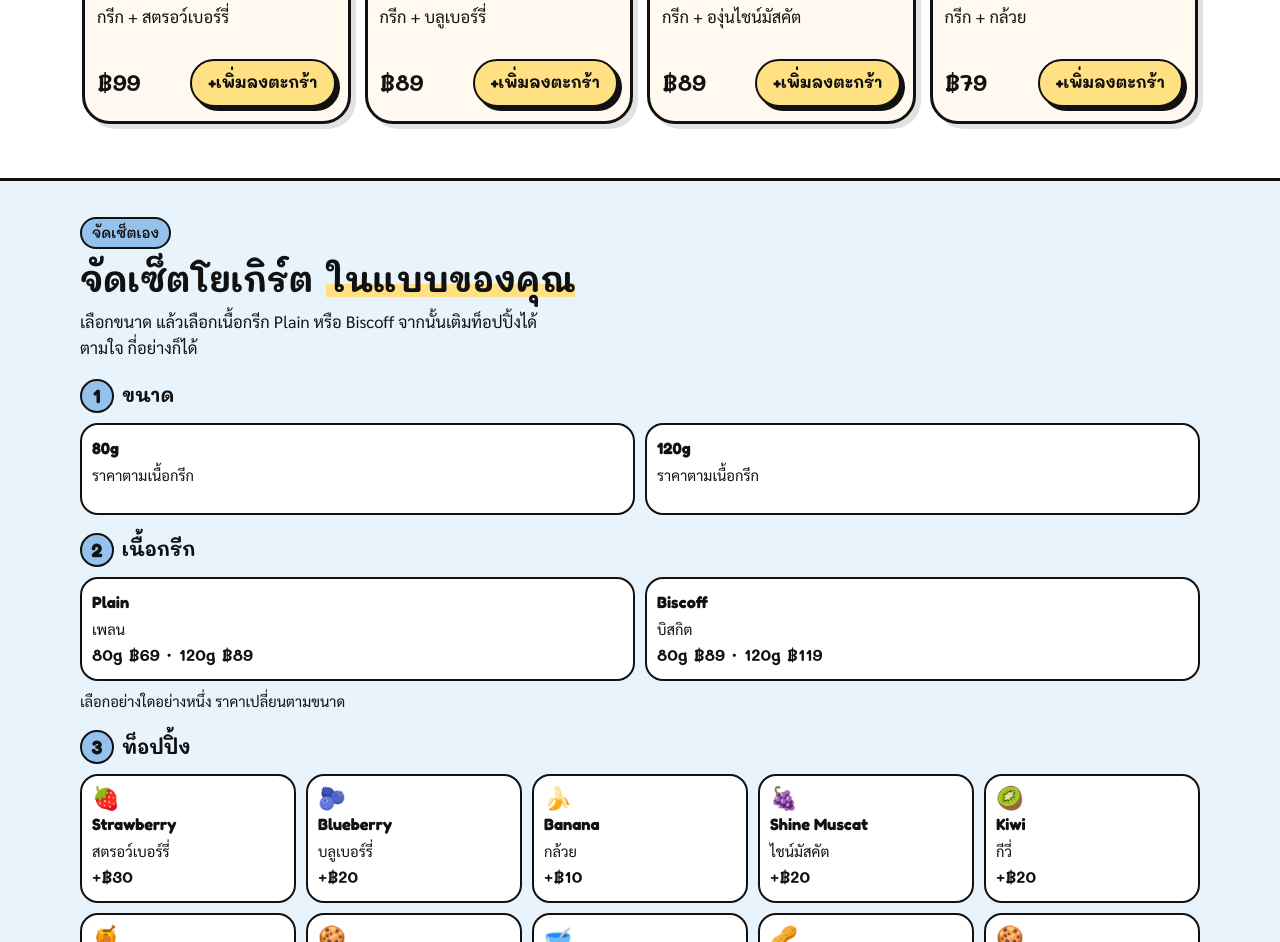
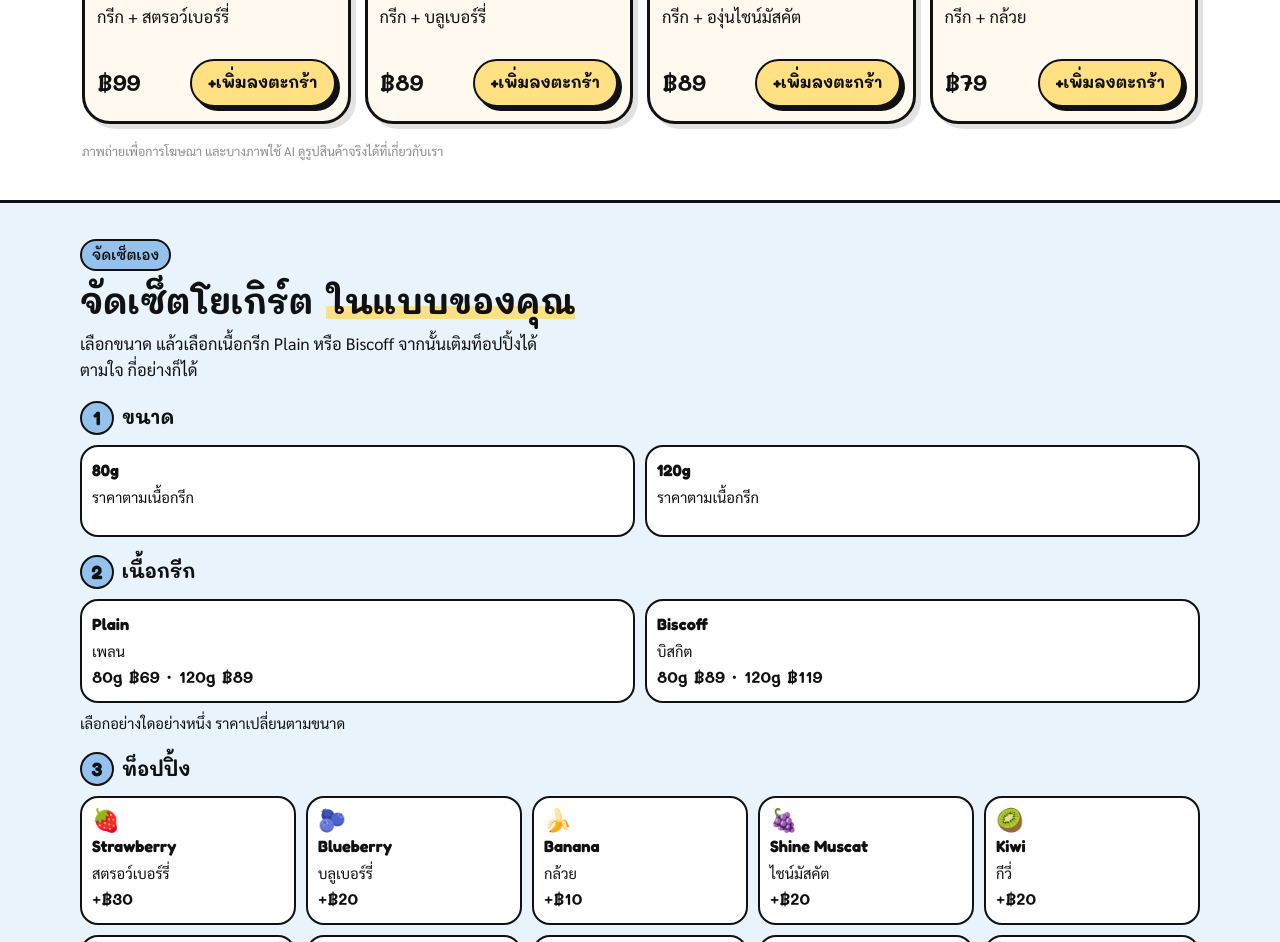
Before and after one commit to Whytyx/sudgreeek, a plain HTML site: page index.html in a window 1280 px wide. Shown: the part 1690-2632 px from the top of the page. Drawn offline with Linux system fonts and the light colour scheme.

Commit message:
Add a small ad-photo note under the menu.

```diff
--- a/css/style.css
+++ b/css/style.css
@@ -369,6 +369,14 @@ h2 .hl {
   border: 2px dashed var(--ink);
   border-radius: 18px;
   background: var(--cream);
+}
+
+.photo-note {
+  margin: 0 2px 4px;
+  max-width: 36em;
+  font-size: 0.78rem;
+  line-height: 1.45;
+  color: rgba(17, 17, 17, 0.48);
 }
 
 /* Builder */
--- a/index.html
+++ b/index.html
@@ -16,7 +16,7 @@
   <link rel="preconnect" href="https://fonts.googleapis.com">
   <link rel="preconnect" href="https://fonts.gstatic.com" crossorigin>
   <link href="https://fonts.googleapis.com/css2?family=Fredoka:wght@500;600;700&family=Mali:wght@500;600;700&family=Sarabun:wght@400;500;600;700&display=swap" rel="stylesheet">
-  <link rel="stylesheet" href="css/style.css?v=5">
+  <link rel="stylesheet" href="css/style.css?v=6">
 </head>
 <body>
   <a class="skip" href="#main">ข้ามไปเนื้อหา</a>
@@ -173,6 +173,7 @@
             </div>
           </article>
         </div>
+        <p class="photo-note">ภาพถ่ายเพื่อการโฆษณา และบางภาพใช้ AI ดูรูปสินค้าจริงได้ที่เกี่ยวกับเรา</p>
         <p class="empty" id="search-empty" hidden>ไม่พบเมนูชื่อนี้ ลองคำว่า Strawberry, Blueberry หรือ Greek Bowl</p>
       </div>
     </section>
```
